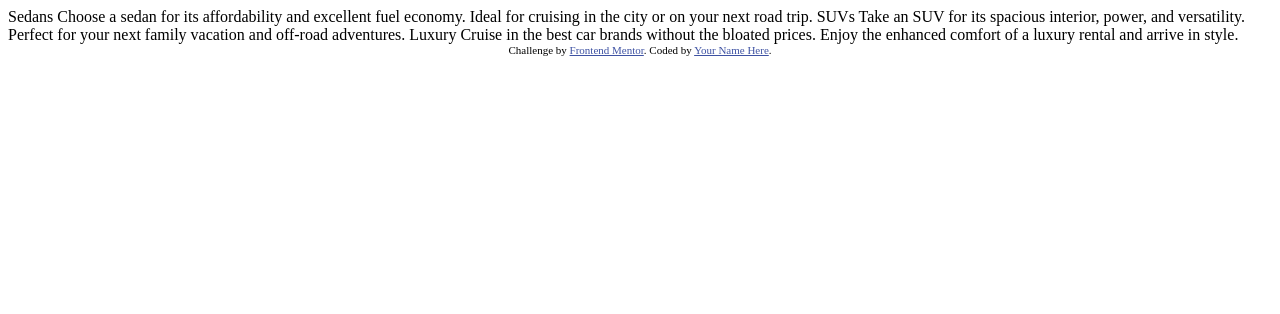
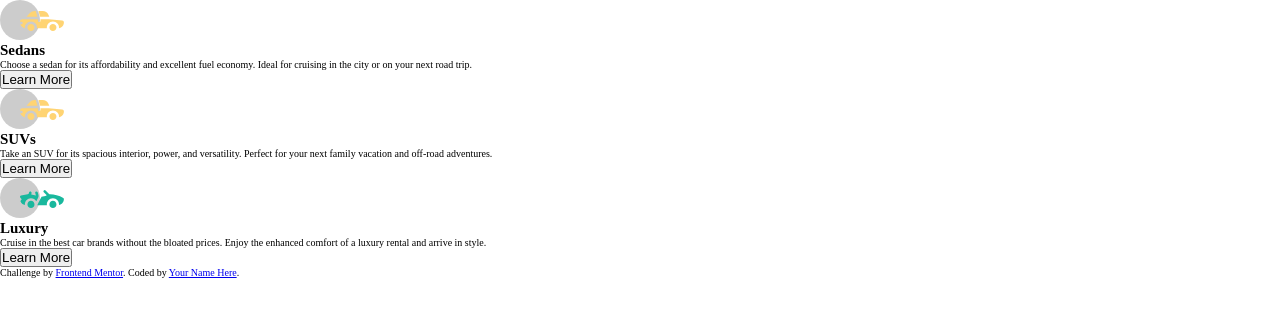
Before and after one commit to Kuntash/Stats-preview-component, a plain HTML site: page index.html in a window 1280 px wide. Drawn offline with Linux system fonts and the light colour scheme.

Commit message:
HTML structure and Image source edits (#2)
* Added some steps in the Readme Section to develop the page

* Added the html structure and some source images

```diff
--- a/index.html
+++ b/index.html
@@ -5,28 +5,65 @@
   <meta name="viewport" content="width=device-width, initial-scale=1.0"> <!-- displays site properly based on user's device -->
 
   <link rel="icon" type="image/png" sizes="32x32" href="./images/favicon-32x32.png">
-
+  <link rel="stylesheet" href="style.css">
   <title>Frontend Mentor | 3-column preview card component</title>
-
-  <!-- Feel free to remove these styles or customise in your own stylesheet 👍 -->
-  <style>
-    .attribution { font-size: 11px; text-align: center; }
-    .attribution a { color: hsl(228, 45%, 44%); }
-  </style>
 </head>
 <body>
-
+  <section class = "Column">
+    <div class="container">
+      <div class="container--card orange">
+        <div class="container--card__header">
+          <img src="images/icon-sedans.svg" alt="" srcset="">
+          <h2 class="title">
             Sedans
+          </h2>
+          <para class="paragraph">
             Choose a sedan for its affordability and excellent fuel economy. Ideal for cruising in the city
             or on your next road trip.
-
+          </para>
+        </div>
+        <div class="container--card__footer">
+          <button class="button">
+            Learn More
+          </button>
+        </div>
+      </div>
+      <div class="container--card cyan">
+        <div class="container--card__header">
+          <img src="images/icon-sedans.svg" alt="" srcset="">
+          <h2 class="title">
             SUVs
+          </h2>
+          <para class="paragraph">
             Take an SUV for its spacious interior, power, and versatility. Perfect for your next family vacation
             and off-road adventures.
-
+          </para>
+        </div>
+        <div class="container--card__footer">
+          <button class="button">
+            Learn More
+          </button>
+        </div>
+      </div>
+      <div class="container--card dark-cyan">
+        <div class="container--card__header">
+          <img src="images/icon-luxury.svg" alt="" srcset="">
+          <h2 class="title">
             Luxury
+          </h2>
+          <para class="paragraph">
             Cruise in the best car brands without the bloated prices. Enjoy the enhanced comfort of a luxury
             rental and arrive in style.
+          </para>
+        </div>
+        <div class="container--card__footer">
+          <button class="button">
+            Learn More
+          </button>
+        </div>
+      </div>
+    </div>
+  </section>
 
   <div class="attribution">
     Challenge by <a href="https://www.frontendmentor.io?ref=challenge" target="_blank">Frontend Mentor</a>.
--- /dev/null
+++ b/style.css
@@ -0,0 +1,13 @@
+* {
+    margin: 0;
+    padding: 0;
+    box-sizing: border-box;
+}
+
+html {
+    font-size: 62.5%;
+}
+
+body {
+
+}
```
Also changed, not shown: README.md, images/favicon-32x32.png (added), images/icon-luxury.svg (added), images/icon-sedans.svg (added), images/icon-suvs.svg (added), 1 other file. Lines whose indentation alone changed are shown as unchanged.
